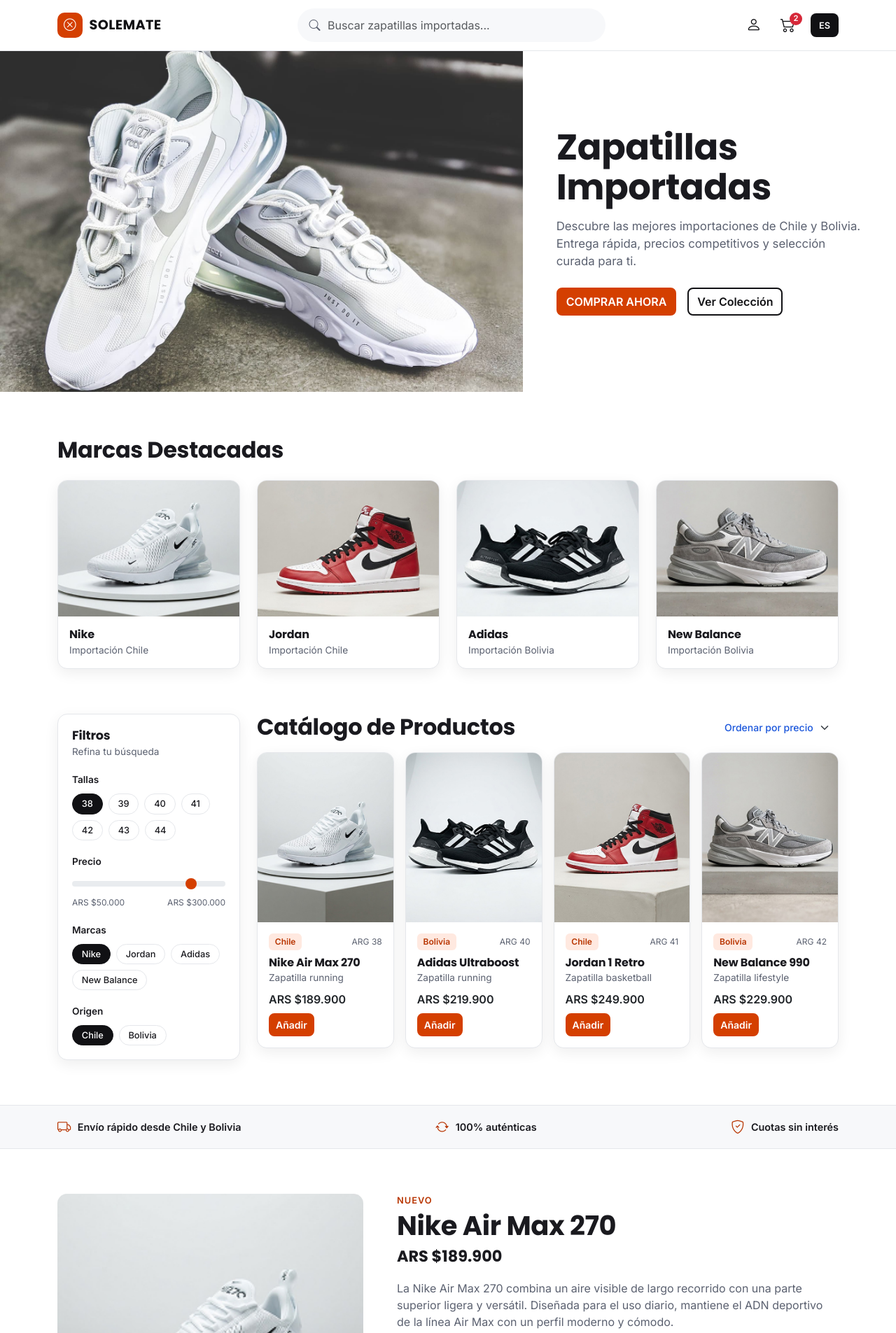
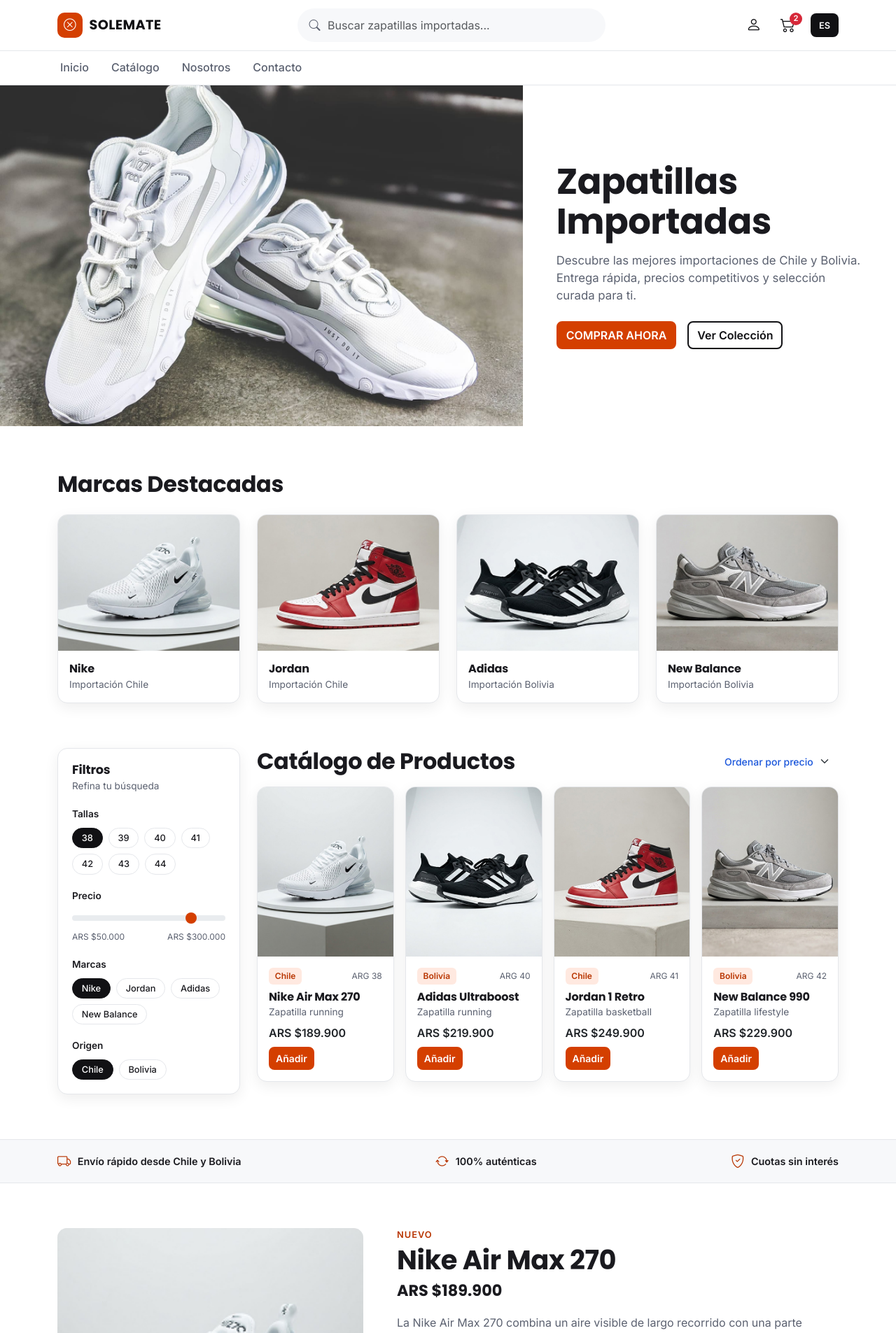
Before and after one commit to albarorodo1234-oss/ecommerce-zapatillas, a PHP site: page /index.php in a window 1280 px wide. Shown: the top 1905 px of the page at 70% size. Run offline with PHP 8.4, Linux system fonts and the light colour scheme; some libraries are stand-ins or nearby versions.

Commit message:
feat: agrega menu principal con clase active dinamica

```diff
--- a/css/styles.css
+++ b/css/styles.css
@@ -1350,3 +1350,37 @@ h4 {
     flex-direction: column;
   }
 }
+
+/* ---------- Menú principal (la clase .active la pone PHP) ---------- */
+.main-nav {
+  border-top: 1px solid var(--borde);
+}
+
+.main-nav-list {
+  display: flex;
+  gap: 0.25rem 1.5rem;
+  margin: 0;
+  padding: 0;
+  list-style: none;
+  overflow-x: auto;
+}
+
+.main-nav-link {
+  display: block;
+  padding: 0.65rem 0.25rem;
+  font-weight: 500;
+  color: var(--texto-suave);
+  text-decoration: none;
+  border-bottom: 3px solid transparent;
+  white-space: nowrap;
+}
+
+.main-nav-link:hover {
+  color: var(--oscuro);
+}
+
+.main-nav-link.active {
+  color: var(--naranja-texto);
+  font-weight: 600;
+  border-bottom-color: var(--naranja-boton);
+}
--- a/includes/nav.php
+++ b/includes/nav.php
@@ -1,6 +1,18 @@
 <?php
 // includes/nav.php
-// Barra superior del sitio: logo, buscador y accesos de cuenta/carrito.
+// Barra superior del sitio: logo, buscador, accesos de cuenta/carrito y menú principal.
+// Cada página define ANTES de incluir el header:
+//   $pagina_activa  (opcional: "inicio", "catalogo", "nosotros" o "contacto")
+
+$pagina_activa = $pagina_activa ?? '';
+
+// Menú principal: clave => [texto visible, archivo al que lleva]
+$menu = [
+    'inicio'   => ['Inicio',   'index.php'],
+    'catalogo' => ['Catálogo', 'catalogo.php'],
+    'nosotros' => ['Nosotros', 'nosotros.php'],
+    'contacto' => ['Contacto', 'contacto.php'],
+];
 ?>
     <!-- ========== HEADER ========== -->
     <header class="site-header">
@@ -33,4 +45,22 @@
           <button class="btn-lang" type="button" aria-label="Idioma: español">ES</button>
         </nav>
       </div>
+
+      <!-- Menú principal: la clase "active" la decide PHP en el servidor -->
+      <nav class="main-nav" aria-label="Principal">
+        <div class="container">
+          <ul class="main-nav-list">
+            <?php foreach ($menu as $clave => [$texto, $enlace]): ?>
+              <li>
+                <a
+                  class="main-nav-link<?= $clave === $pagina_activa ? ' active' : '' ?>"
+                  href="<?= $enlace ?>"
+                  <?= $clave === $pagina_activa ? 'aria-current="page"' : '' ?>
+                  ><?= $texto ?></a
+                >
+              </li>
+            <?php endforeach; ?>
+          </ul>
+        </div>
+      </nav>
     </header>
```
